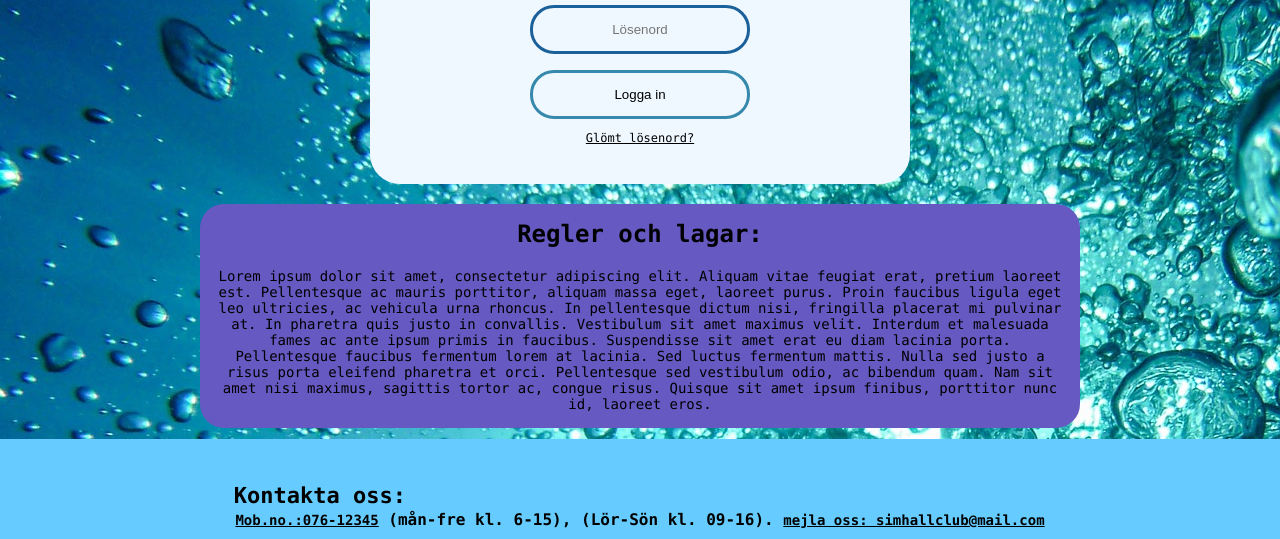
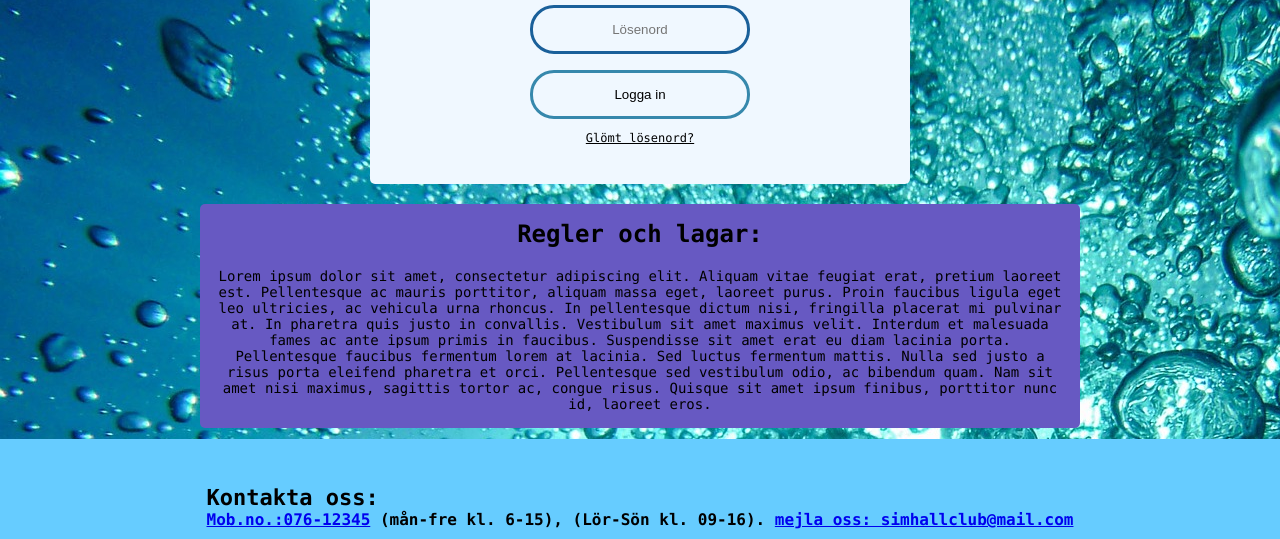
Before and after one commit to osamakamelju/inloggningssida-main, a plain HTML site: page index.html in a window 1280 px wide. Shown: the part 261-800 px from the top of the page. Drawn offline with Linux system fonts and the light colour scheme.

Commit message:
kommentera

```diff
--- a/script.js
+++ b/script.js
@@ -3,6 +3,7 @@ const loginTitle = document.getElementById("loginTitle");
 const loginStatus = localStorage.getItem("loginStatus");
 const forgotPassword = document.getElementById("forgotPassword");
 
+/*i ovanstående använder vi inloggningsfunktionerna, och nu förbereder vi koden som om användarnamnet och lösenordet är korrekt ger välkomstmeddelandet.*/
 function checkLoginStatus() {
     if (loginStatus == "true") {
         hideHTMLTag("username");
@@ -13,11 +14,11 @@ function checkLoginStatus() {
         loginTitle.innerHTML = "Välkommen,du är nu inloggad!";
     }
 }
-
+/*för att byta mellan användarnamn och lösenordsfält till välkomst- eller felmeddelanden.*/
 function hideHTMLTag(id) {
     document.getElementById(id).style.display = "none";
 }
-
+/*Användaren loggar in data som sparats i LocalStorage, och om loggning info är fel ger felmeddelandet*/
 checkLoginStatus();
 
 loginBtn.onclick = function () {
--- a/styles.css
+++ b/styles.css
@@ -3,19 +3,19 @@
     margin: 0;
     padding: 0;
 }
-
+/*lägga till bakgrunden, och välja typsnitt*/
 body {
     background-color: rgb(196, 236, 250);
     background-image: url("water.jpg");
     font-family: "Lucida Console", "Courier New", monospace;
 }
-
+/*typsnitt och storlek på rubriken*/
 #title {
     font-size: 40px;
     font-family: Copperplate, Papyrus, fantasy;
     padding: 20px 10px 20px;
 }
-
+/*Lägga till bakgrunden till sidhuvudet, göra det transparent och välja färg och storlek.*/
 .hero {
     width: 100%;
     background-color: rgb(130, 192, 213);
@@ -23,7 +23,7 @@ body {
     background-size: cover;
     background-blend-mode: lighten;
 }
-
+/*storlet av sidan*/
 .flexbox {
     display: flex;
     flex-direction: column;
@@ -34,9 +34,10 @@ body {
     min-height: 100%;
 }
 
+/*Specifikation av ¨Regler och lagar¨ utrymme*/
 .rules {
     background-color: rgb(103, 89, 194);
-    border-radius: 24px;
+    border-radius: 5px;
     width: 880px;
     padding: 16px;
 
@@ -46,16 +47,16 @@ body {
     align-items: center;
     flex: 1;
 }
-
+/*Specifikation av ¨Regler och lagar¨ text*/
 .rules p {
     font-size: 14px;
     text-align: center;
     margin-top: 20px;
 }
-
+/*Specifikation av loggning in utrymme*/
 .label {
     background-color: aliceblue;
-    border-radius: 30px;
+    border-radius: 5px;
     height: 320px;
     width: 540px;
     margin-top: 20px;
@@ -66,16 +67,16 @@ body {
     align-items: center;
     gap: 8px;
 }
-
+/*för att göra inloggningstiteln med versaler (uppercase)*/
 #loginForm h1 {
     text-transform: uppercase;
 }
-
+/*Storleken och färgen av ¨Glömt lösenord?¨ */
 #forgotPassword {
     font-size: 12px;
     color: #000000;
 }
-
+/*Specifikation av sidfoten*/
 footer {
     position: fixed;
     bottom: 0;
@@ -87,7 +88,7 @@ footer {
     justify-content: center;
 
  }
-
+/*Kontakta oss typsnitt, */
 .contact-information {
     font-size: 22px;
     color: rgb(0, 0, 0);
@@ -95,18 +96,7 @@ footer {
     margin-top: 3%;
 }
 
-.contact-items {
-    margin: 0.1rem;
-    font-size: 16px;
-    color: rgb(0, 0, 0);
-}
-
-.contact-items a {
-    font-size: 14px;
-    color: rgb(0, 0, 0);
-
-}
-
+/*logga in box stil */
 #loginForm input[type="user"],
 #loginForm input[type="password"] {
     border: 3px solid rgb(26, 96, 154);
@@ -119,7 +109,7 @@ footer {
     width: 220px;
     outline: none;
 }
-
+/*logga in box stil*/
 #loginForm input[type="user"]:focus,
 #loginForm input[type="password"]:focus {
     border-color: rgb(16, 105, 105);
@@ -128,7 +118,7 @@ footer {
 #loginBtn:active {
     box-shadow: 2px 2px 6px #02034f;
 }
-
+/*logga in knap stil*/
 #loginBtn,
 .newButton {
     border: 3px solid rgb(54, 136, 172);
@@ -143,7 +133,7 @@ footer {
     cursor: pointer;
     outline: none;
 }
-
+/*att byta knapp färgen*/
 #loginBtn:hover {
     background: rgb(66, 166, 209);
     color: white;
```
Also changed, not shown: index.html (+4 -3 lines).
